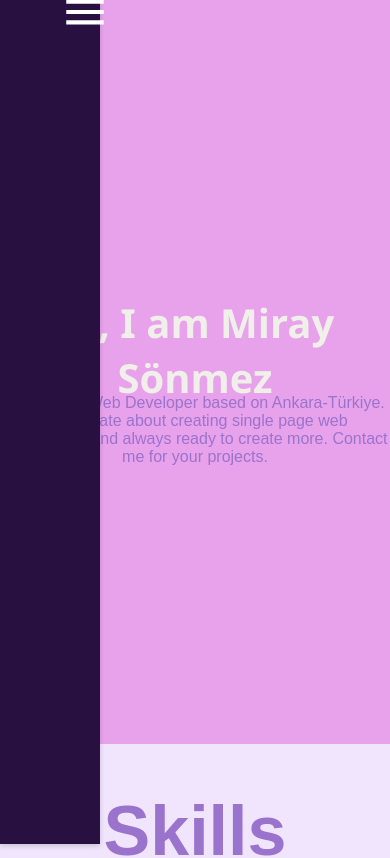
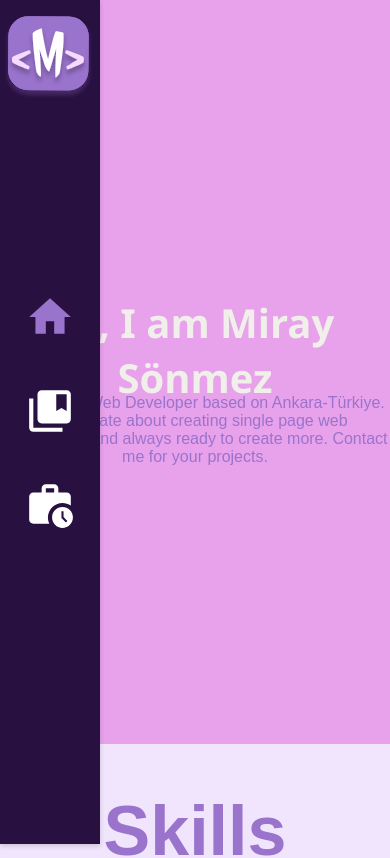
Before and after one commit to chiturca/portfolio, a React (Create React App) app: page / in a window 390 px wide. Shown: the top 858 px of the page. Built offline with nearby package versions, Linux system fonts and the light colour scheme.

Commit message:
Style: navbar lg animation

```diff
--- a/src/components/Footer/index.scss
+++ b/src/components/Footer/index.scss
@@ -14,8 +14,8 @@
 
   .socialMedia{
     padding-right: 2em;
-  }
-  .socialMedia svg {
+
+    svg {
       color: white;
       background: transparent;
       margin: 20px;
@@ -30,18 +30,6 @@
         color: #9A73CC;
       }
     }
-
-  button {
-    position: relative;
-    bottom: 2em;
-    left: 2em;
-    color: white;
-    font-size: large;
-    font-weight: bold;
-    background-color: transparent;
-    border: none;
-    // text-decoration: underline;
-    // text-decoration-line: bold;
   }
 
   .footer p {
--- a/src/components/Navbar/index.jsx
+++ b/src/components/Navbar/index.jsx
@@ -1,7 +1,10 @@
 import { useState, useEffect } from 'react';
-import { Link, useLocation } from 'react-router-dom';
+import { Link, NavLink, useLocation } from 'react-router-dom';
 import Logo from '../../assets/navbar/logo.svg';
-import MenuIcon from '@mui/icons-material/Menu';
+// import MenuIcon from '@mui/icons-material/Menu';
+import HomeIcon from '@mui/icons-material/Home';
+import CollectionsBookmarkIcon from '@mui/icons-material/CollectionsBookmark';
+import WorkHistoryIcon from '@mui/icons-material/WorkHistory';
 import './index.scss';
 
 function Navbar() {
@@ -19,18 +22,24 @@ function Navbar() {
           <img src={Logo} alt="logo" />
         </Link>
       </div>
-      <div className="toggleButton">
+      {/* <div className="toggleButton">
         <button
           onClick={() => {
             setExpand((prev) => !prev);
           }}>
           <MenuIcon />
         </button>
-      </div>
+      </div> */}
       <div className="links">
-        <Link to="/">Home</Link>
-        <Link to="/projects">Projects</Link>
-        <Link to="/experience">Experience</Link>
+        <NavLink exact="true" activeclassname="active" to="/">
+          <HomeIcon />
+        </NavLink>
+        <NavLink exact="true" activeclassname="active" to="/projects">
+          <CollectionsBookmarkIcon />
+        </NavLink>
+        <NavLink exact="true" activeclassname="active" to="/experience">
+          <WorkHistoryIcon />
+        </NavLink>
       </div>
     </div>
   );
--- a/src/components/Navbar/index.scss
+++ b/src/components/Navbar/index.scss
@@ -10,11 +10,11 @@
 .logo {
   display: block;
   position: relative;
-  right: 1em;
   top: 1em;
+  left: 0.25em;
 }
 
-  .links {
+.links{
   width: 100%;
   height: 100%;
   display: flex;
@@ -22,89 +22,149 @@
   justify-content: center;
   flex-direction: column;
   position: relative;
-    bottom: 5em;
+  bottom: 6em;
+
+  a{
     color: white;
+    display: block;
+    position: relative;
+    cursor: pointer;
+    svg {
+          color: white;
+          background: transparent;
+          margin: 20px;
+          font-size: 50px;
         }
-
-
-  .navbar a {
-    color: white;
-    text-decoration: none;
-    margin: 20px;
-    font-size: 20px;
-
         i {
           transition: all 0.3s ease-out;
         }
 
         &:hover{
           color: #9A73CC;
+
+          svg{
+            color: #9A73CC;
+          }
+
+          &:after{
+            opacity: 1;
           }
         }
 
-  .toggleButton {
-    width: 100%;
-    height: 100px;
-    display: flex;
-    align-items: center;
-    justify-content: flex-end;
-  }
-
-  .toggleButton svg {
-    font-size: 50px;
-  }
-  .toggleButton button {
-    margin-right: 20px;
-    background-color: transparent;
-    border: none;
-    color: white;
-    cursor: pointer;
-  }
-
-  #open {
-    height: 100vh;
-  }
-
-  #open .links {
-    flex-direction: column;
-    justify-content: flex-start;
-    margin-top: 100px;
-  }
-
-  #open a {
+        &:after{
+          content: '';
+          font-size: 9px;
+          letter-spacing: 2px;
+          position: absolute;
+          bottom: 0;
+          display: block;
           width: 100%;
           text-align: center;
+          opacity: 0;
+          transition: all 0.3s ease-out;
         }
-
-  @media only screen and (max-width: 900px) {
-    .navbar a {
-      width: 70px;
+        &:first-child{
+          &::after{
+            content: 'HOME';
           }
         }
 
-  @media only screen and (max-width: 600px) {
-    .toggleButton {
-      display: flex;
-    }
-    #close a {
-      display: none;
+        &:nth-child(2){
+          &::after {
+            content: 'PROJECTS';
           }
         }
 
-  @media only screen and (min-width: 600px) {
-    .toggleButton {
-      display: none;
+        &:nth-child(3){
+          &::after {
+            content: 'EXPERIENCE';
+          }
+        }
+  }
+  a.active{
+    svg{
+      color:#9A73CC;
+    }
+  }
 }
 
-    .hiddenLinks {
-      display: none;
+button {
+  position: relative;
+  bottom: 2em;
+  left: 2em;
+  color: white;
+  font-size: large;
+  font-weight: bold;
+  background-color: transparent;
+  border: none;
+  // text-decoration: underline;
+  // text-decoration-line: bold;
 }
 
-    #open {
-      height: 100px;
-    }
 
-    #open .links {
-      flex-direction: row;
-    }
-  }
+  // .toggleButton {
+  //   width: 100%;
+  //   height: 100px;
+  //   display: flex;
+  //   align-items: center;
+  //   justify-content: flex-end;
+  // }
+
+  // .toggleButton svg {
+  //   font-size: 50px;
+  // }
+  // .toggleButton button {
+  //   margin-right: 20px;
+  //   background-color: transparent;
+  //   border: none;
+  //   color: white;
+  //   cursor: pointer;
+  // }
+
+  // #open {
+  //   height: 100vh;
+  // }
+
+  // #open .links {
+  //   flex-direction: column;
+  //   justify-content: flex-start;
+  //   margin-top: 100px;
+  // }
+
+  // #open a {
+  //   width: 100%;
+  //   text-align: center;
+  // }
+
+  // @media only screen and (max-width: 900px) {
+  //   .navbar a {
+  //     width: 70px;
+  //   }
+  // }
+
+  // @media only screen and (max-width: 600px) {
+  //   .toggleButton {
+  //     display: flex;
+  //   }
+  //   #close a {
+  //     display: none;
+  //   }
+  // }
+
+  // @media only screen and (min-width: 600px) {
+  //   .toggleButton {
+  //     display: none;
+  //   }
+
+  //   .hiddenLinks {
+  //     display: none;
+  //   }
+
+  //   #open {
+  //     height: 100px;
+  //   }
+
+  //   #open .links {
+  //     flex-direction: row;
+  //   }
+  // }
```
Also changed, not shown: src/assets/navbar/logo.svg. Lines whose indentation alone changed are shown as unchanged.
